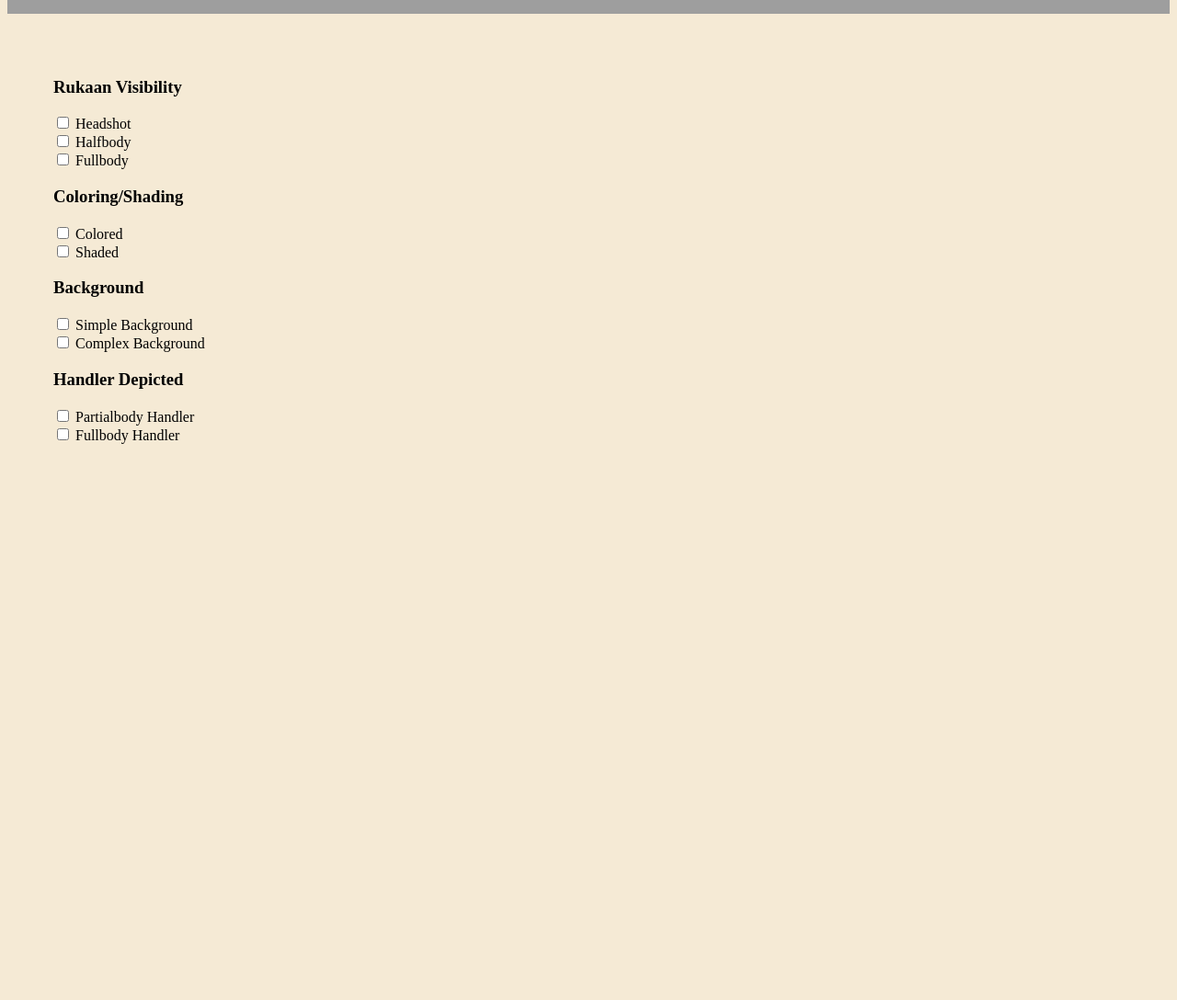
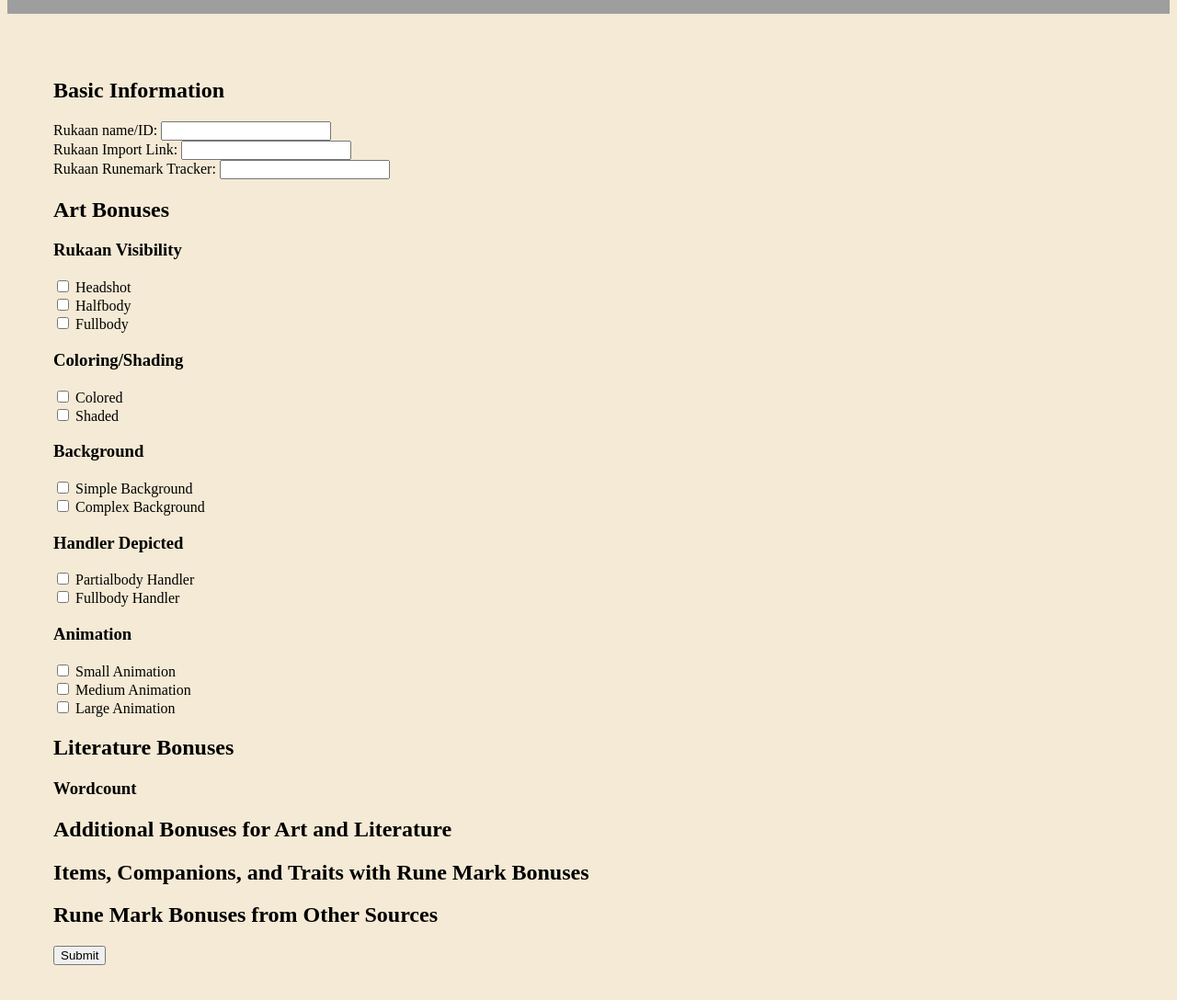
Before and after one commit to FergusFergus/RmForm, a plain HTML site: page index.html in a window 1280 px wide. Shown: the part 220-1308 px from the top of the page at 92% size. Before the commit the page ends 800 px from the top, so only its background shows below. Drawn offline with Linux system fonts and the light colour scheme; grey boxes are pictures that could not be loaded.

Commit message:
Submit Does Things

```diff
--- a/index.html
+++ b/index.html
@@ -14,6 +14,19 @@
 
 <body>
     <form>
+        <h2>Basic Information</h2>
+
+        <label for="rukname">Rukaan name/ID:</label>
+        <input type="text" id="rukname" name="rukname"><br>
+
+        <label for="rukimport">Rukaan Import Link:</label>
+        <input type="text" id="rukimport" name="rukimport"><br>
+
+        <label for="runetracker">Rukaan Runemark Tracker:</label>
+        <input type="text" id="runetracker" name="runetracker"><br>
+
+        <h2>Art Bonuses</h2>
+
         <h3>Rukaan Visibility</h3>
         <input type="checkbox" id="headshot" name="headshot" value="headshot">
         <label for="headshot"> Headshot</label><br>
@@ -39,7 +52,49 @@
         <label for="partialbodyhandler"> Partialbody Handler</label><br>
         <input type="checkbox" id="fullbodyhandler" name="fullbodyhandler" value="fullbodyhandler">
         <label for="fullbodyhandler"> Fullbody Handler</label><br>
+
+        <h3>Animation</h3>
+        <input type="checkbox" id="smallanimation" name="smallanimation" value="smallanimation">
+        <label for="smallanimation"> Small Animation</label><br>
+        <input type="checkbox" id="mediumanimation" name="mediumanimation" value="mediumanimation">
+        <label for="mediumanimation"> Medium Animation</label><br>
+        <input type="checkbox" id="largeanimation" name="largeanimation" value="largeanimation">
+        <label for="largeanimation"> Large Animation</label><br>
+
+        <h2>Literature Bonuses</h2>
+
+        <h3>Wordcount</h3>
+
+        <h2>Additional Bonuses for Art and Literature</h2>
+
+        <h2>Items, Companions, and Traits with Rune Mark Bonuses</h2>
+
+        <h2>Rune Mark Bonuses from Other Sources</h2>
+
+        <input type="button" value="Submit" onclick="returnForm()">
+
     </form>
+
+    <div id="rmform"></div>
+
+    <script>
+        function returnForm() {
+            var result = "";
+            var rukName = document.getElementById("rukname").value;
+            var rukLink = document.getElementById("rukimport").value;
+            var runetracker = document.getElementById("runetracker").value;
+
+            var importLink = "<a href=\"" + rukLink + "\">" + rukName + "</a>";
+            var runeTrackerLinke = "<a href=\"" + runetracker + "\">Rune Mark Tracker</a>";
+
+            result += "Import Link: ";
+            result += importLink + "<br>";
+            result += "Link to Rune Mark Tracker: ";
+            result += runeTrackerLinke + "<br>";
+            result += "Rune Mark Points and Bonuses: ";
+            document.getElementById("rmform").innerHTML = result;
+        }
+    </script>
 </body>
 
 </html>
```
